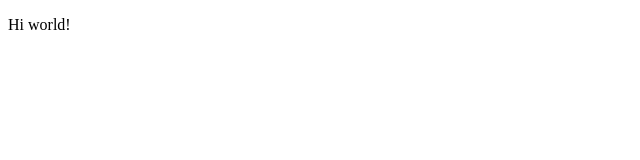
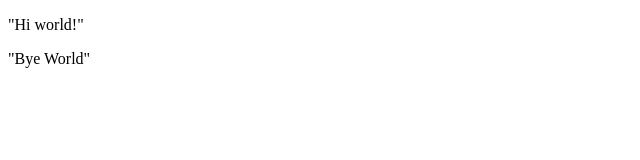
Before and after one commit to KasimMushtaq/git-practice, a plain HTML site: page Index.html in a window 1280 px wide. Shown: the whole page, without its empty margins (0-640 px from the left). Drawn offline with Linux system fonts and the light colour scheme.

Commit message:
recommited previous changes

```diff
--- a/Index.html
+++ b/Index.html
@@ -6,7 +6,10 @@
 <body>
 	<main>
 		<p>
-			Hi world!
+			"Hi world!"
+		</p>
+		<p>
+			"Bye World"
 		</p>
 	</main>
 </body>
```
